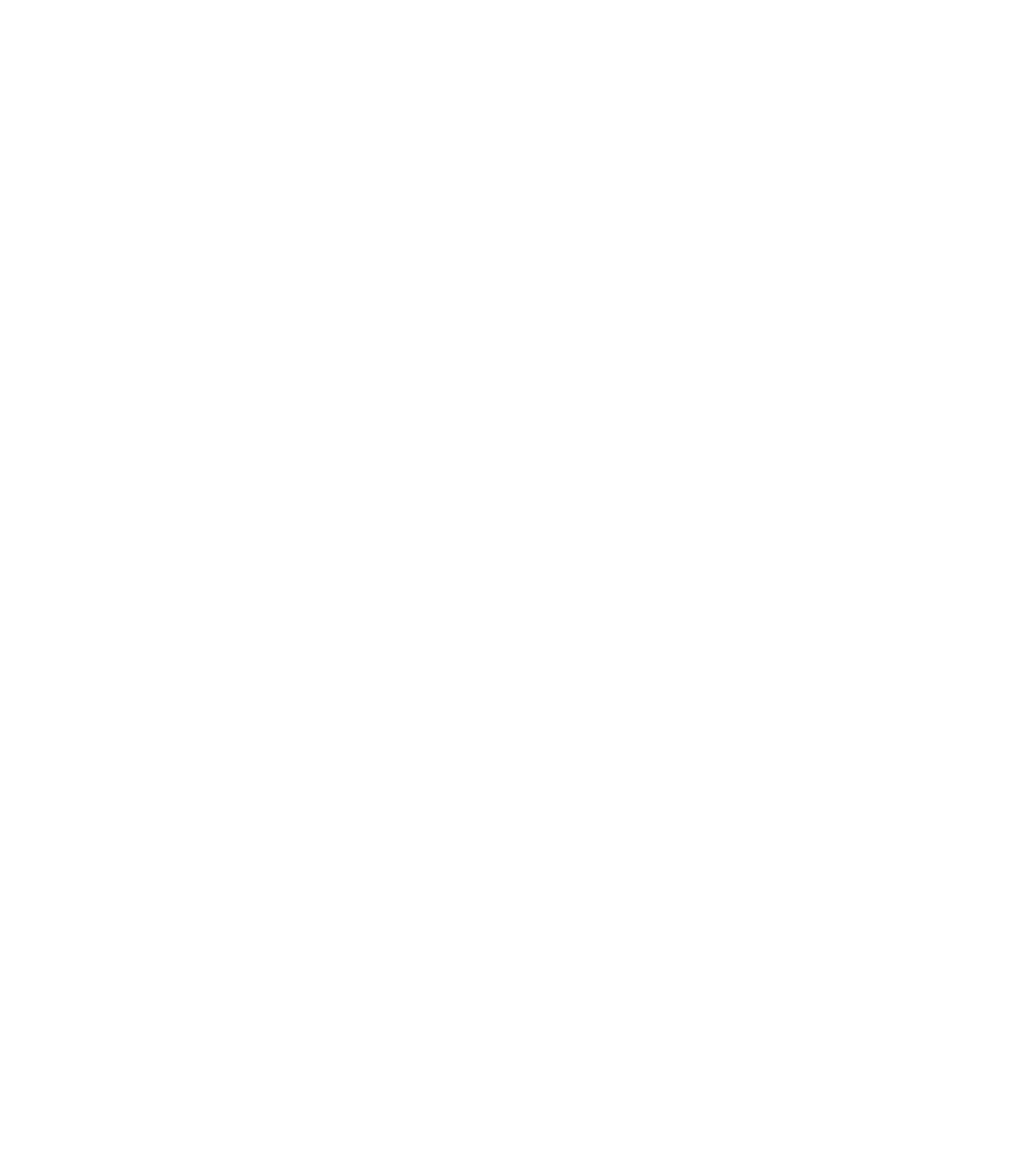
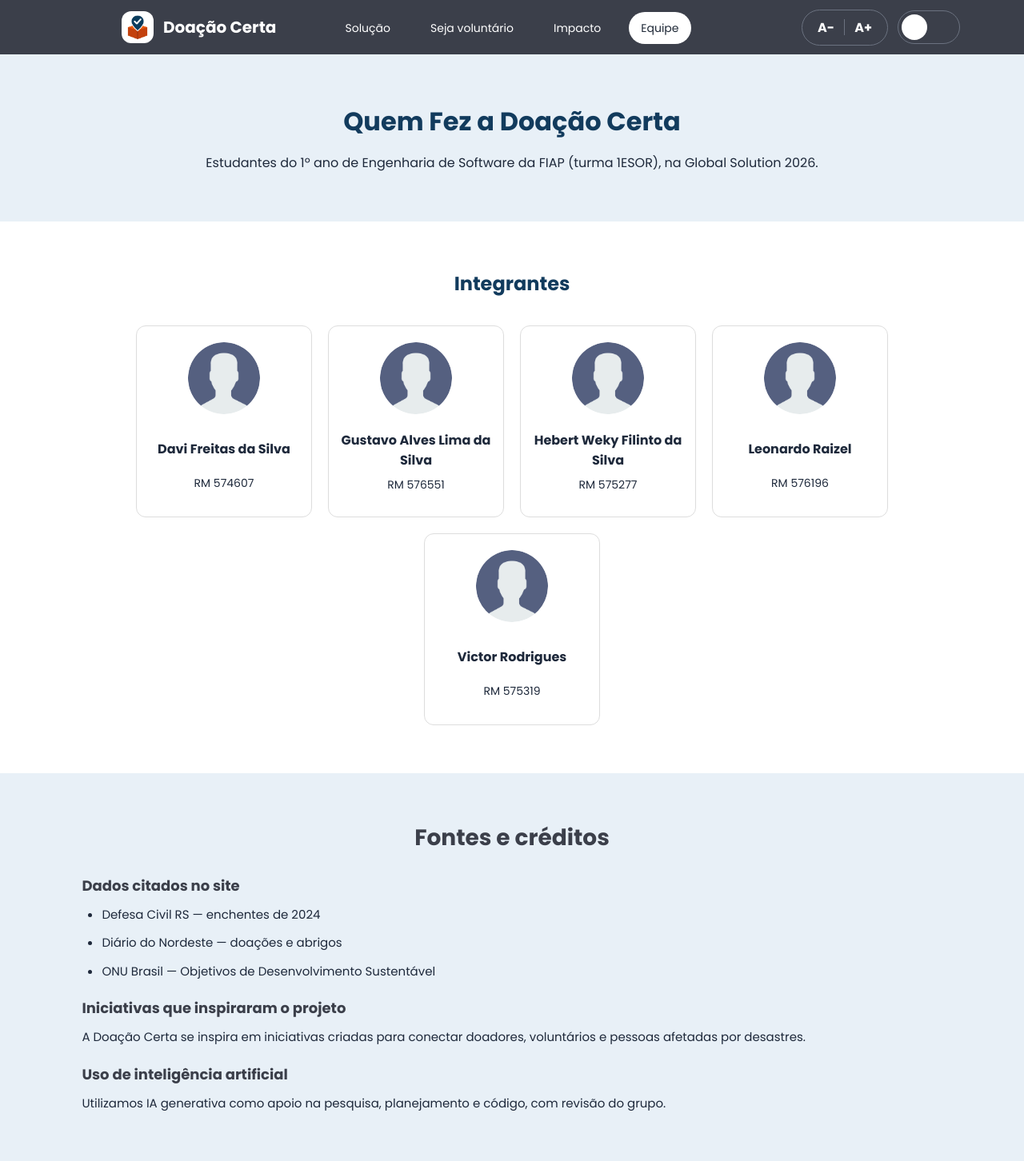
Before and after one commit to DevDaviFreitas/doacao-certa, a plain HTML site: page templates/equipe.html in a window 1280 px wide. Shown: the whole page at 80% size. Before the commit the page ends 800 px from the top, so only its background shows below. Drawn offline with Linux system fonts and the light colour scheme.

Commit message:
pag equipe finalizada

```diff
--- /dev/null
+++ b/css/equipe.css
@@ -0,0 +1,400 @@
+.equipe {
+    max-width: 900px;
+    margin: 40px auto;
+    padding: 20px;
+}
+
+.equipe h1 {
+    font-size: 32px;
+    color: #123B5D;
+    margin-bottom: 15px;
+}
+
+.equipe p {
+    font-size: 16px;
+    line-height: 1.6;
+}
+
+.integrantes {
+    max-width: 900px;
+    margin: 40px auto;
+    padding: 20px;
+}
+
+.integrantes h2 {
+    font-size: 24px;
+    color: #123B5D;
+    margin-bottom: 20px;
+}
+
+.card-integrante {
+    width: 160px;
+    padding: 20px;
+    border: 1px solid #ddd;
+    border-radius: 12px;
+    text-align: center;
+    background-color: #fff;
+}
+
+.card-integrante h3 {
+    font-size: 16px;
+    margin: 10px 0;
+}
+
+.card-integrante p {
+    font-size: 14px;
+    margin-bottom: 8px;
+}
+
+.card-integrante img {
+    width: 90px;
+    height: 90px;
+    object-fit: cover;
+    border-radius: 50%;
+}
+
+.integrantes {
+    display: flex;
+    flex-wrap: wrap;
+    gap: 15px;
+    justify-content: center;
+}
+
+.integrantes h2 {
+    width: 100%;
+}
+
+.card-integrante {
+    width: 160px;
+    padding: 20px;
+    text-align: center;
+    border: 1px solid #ddd;
+    border-radius: 12px;
+    background-color: white;
+}
+
+.integrantes {
+    max-width: 1100px;
+    margin: 40px auto;
+}
+
+.integrantes h2 {
+    margin-bottom: 25px;
+}
+
+.integrantes .cards {
+    display: flex;
+    justify-content: center;
+    flex-wrap: wrap;
+    gap: 20px;
+}
+
+.card-integrante {
+    width: 200px;
+    min-height: 230px;
+    padding: 20px 12px;
+    border: 1px solid #ddd;
+    border-radius: 12px;
+    text-align: center;
+}
+
+.card-integrante img {
+    width: 90px;
+    height: 90px;
+    object-fit: cover;
+    border-radius: 50%;
+    margin-bottom: 12px;
+}
+
+.card-integrante h3 {
+    font-size: 16px;
+    margin-bottom: 8px;
+}
+
+.card-integrante p {
+    font-size: 14px;
+}
+
+.card-integrante {
+    width: 200px;
+    min-height: 240px;
+    box-sizing: border-box;
+    display: flex;
+    flex-direction: column;
+    align-items: center;
+    justify-content: flex-start;
+}
+
+.card-integrante h3 {
+    min-height: 48px;
+    display: flex;
+    align-items: center;
+    justify-content: center;
+    text-align: center;
+    margin: 8px 0;
+}
+
+.card-integrante p {
+    margin: 0;
+}
+
+.fontes {
+    max-width: 900px;
+    margin: 60px auto;
+    padding: 25px;
+}
+
+.fontes h2 {
+    font-size: 26px;
+    color: #123B5D;
+    margin-bottom: 20px;
+}
+
+.fontes h3 {
+    font-size: 18px;
+    color: #123B5D;
+    margin: 25px 0 10px;
+}
+
+.fontes p,
+.fontes li {
+    font-size: 15px;
+    line-height: 1.7;
+}
+
+.fontes ul {
+    padding-left: 25px;
+}
+
+.integrantes h2 {
+    text-align: center;
+    margin-bottom: 30px;
+}
+
+.equipe {
+    margin-bottom: 50px;
+}
+
+.fontes {
+    margin-top: 60px;
+}
+
+.fontes h3 {
+    margin-top: 25px;
+    margin-bottom: 12px;
+}
+
+.cabecalho {
+    background: #424b57;
+    display: flex;
+    justify-content: space-between;
+    align-items: center;
+    padding: 15px 40px;
+}
+
+.logo {
+    display: flex;
+    align-items: center;
+    gap: 10px;
+    color: white;
+    font-weight: bold;
+}
+
+.logo img {
+    width: 40px;
+    height: 40px;
+    object-fit: contain;
+}
+
+.cabecalho nav {
+    display: flex;
+    align-items: center;
+    gap: 25px;
+}
+
+.cabecalho nav a {
+    color: white;
+    text-decoration: none;
+    font-size: 14px;
+}
+
+.cabecalho nav a.ativo {
+    background: white;
+    color: #424b57;
+    padding: 8px 15px;
+    border-radius: 20px;
+}
+
+.integrantes {
+    display: flex;
+    flex-wrap: wrap;
+    justify-content: center;
+    gap: 20px;
+    padding: 40px 20px;
+}
+
+.integrantes h2 {
+    width: 100%;
+    text-align: center;
+}
+
+.card-integrante {
+    width: 220px;
+    text-align: center;
+}
+
+.main1 {
+    display: block;
+    padding: 40px 20px;
+}
+
+.equipe {
+    text-align: center;
+    margin-bottom: 40px;
+}
+
+.integrantes {
+    max-width: 1100px;
+    margin: 0 auto;
+}
+
+.integrantes {
+    display: flex;
+    flex-wrap: wrap;
+    justify-content: center;
+    gap: 20px;
+    max-width: 800px;
+    margin: 0 auto;
+}
+
+.integrantes h2 {
+    width: 100%;
+    text-align: center;
+}
+
+.card-integrante {
+    width: 220px;
+    flex-shrink: 0;
+}
+
+.fontes {
+    max-width: 900px;
+    margin: 50px auto;
+    padding: 30px;
+    background: #E5E7EB;
+    border-radius: 15px;
+}
+
+.fontes h2 {
+    color: #3B3F4A;
+    font-size: 28px;
+    margin-bottom: 25px;
+    text-align: center;
+}
+
+.fontes h3 {
+    color: #3B3F4A;
+    margin: 20px 0 10px;
+}
+
+.fontes ul {
+    padding-left: 25px;
+}
+
+.fontes li {
+    margin-bottom: 10px;
+}
+
+.fontes p {
+    line-height: 1.7;
+}
+
+.integrantes {
+    padding-bottom: 10px;
+}
+
+.fontes {
+    margin-top: 10px;
+}
+
+.integrantes {
+    margin-top: 20px;
+}
+
+.integrantes h2 {
+    margin-bottom: 15px;
+}
+
+.equipe {
+    background-color: #F4F7FA;
+    border-radius: 0;
+    padding: 60px 8%;
+}
+
+.integrantes {
+    background-color: #FFFFFF;
+    padding: 60px 8%;
+}
+
+.fontes {
+    background-color: #F4F7FA;
+    border-radius: 0;
+    box-shadow: none;
+    padding: 60px 8%;
+}
+
+
+.equipe,
+.fontes {
+    max-width: none;
+    width: 100%;
+    margin: 0;
+    padding: 60px 8%;
+    box-sizing: border-box;
+    background-color: #E8F0F7;
+    border-radius: 0;
+    box-shadow: none;
+}
+
+
+.integrantes {
+    background-color: #FFFFFF;
+}
+
+
+.card-integrante {
+    background-color: #FFFFFF;
+}
+
+.integrantes {
+    max-width: none;
+    width: 100%;
+    margin: 0;
+    box-sizing: border-box;
+    background-color: #FFFFFF;
+}
+
+html, body {
+    margin: 0;
+    padding: 0;
+    width: 100%;
+}
+
+.equipe,
+.integrantes,
+.fontes {
+    width: 100%;
+    max-width: none;
+    margin-left: 0;
+    margin-right: 0;
+    box-sizing: border-box;
+}
+
+.main1 {
+    width: 100%;
+    max-width: none;
+    margin: 0;
+    padding: 0;
+    display: block;
+    box-sizing: border-box;
+}
--- a/templates/equipe.html
+++ b/templates/equipe.html
@@ -6,8 +6,103 @@
     <title>Document</title>
 
     <link rel="stylesheet" href="../css/styles.css">
+    <link rel="stylesheet" href="../css/principal.css">
+    <link rel="stylesheet" href="../css/equipe.css">
 </head>
 <body>
+    <header class="header">
+        <div class="logo1">
+            <a href="index.html" class="logo2">
+                <img src="../imagens/logo-doacao-certa.jpeg" alt="Logo Doação Certa" class="logo-icone">
+                <span class="logo-texto">Doação Certa</span>
+            </a>
+        </div>
+        <nav class="menu">
+            <ul>
+                <li><a href="solucao.html">Solução</a></li>
+                <li><a href="seja-voluntariado.html">Seja voluntário</a></li>
+                <li><a href="impacto.html">Impacto</a></li>
+                <li><a href="equipe.html" class="ativo">Equipe</a></li>
+            </ul>
+        </nav>
 
+        <div class="acoes">
+            <div class="fonte">
+                <button type="button" aria-label="Diminuir fonte">A-</button>
+                <span class="divisor"></span>
+                <button type="button" aria-label="Aumentar fonte">A+</button>
+            </div>
+
+            <div class="tema">
+                <button type="button" class="ativo" aria-label="Tema claro"><ion-icon
+                        name="sunny-outline"></ion-icon></button>
+                <button type="button" aria-label="Tema escuro"><ion-icon name="moon-outline"></ion-icon></button>
+            </div>
+        </div>
+    </header>
+
+    <main class="main1">
+<section class="equipe">
+    <h1>Quem Fez a Doação Certa</h1>
+    <p>Estudantes do 1º ano de Engenharia de Software da FIAP (turma 1ESOR), na Global Solution 2026.</p>
+</section>
+
+<section class="integrantes">
+    <h2>Integrantes</h2>
+    <div class="card-integrante">
+        <img src="../imagens/usuario.png" alt="Integrante 1">
+        <h3> Davi Freitas da Silva</h3>
+        <p>RM 574607</p>
+    </div>
+<div class="card-integrante">
+    <img src="../imagens/usuario.png" alt="Integrante 2">
+    <h3>Gustavo Alves Lima da Silva</h3>
+    <p>RM 576551</p>
+</div>
+
+<div class="card-integrante">
+    <img src="../imagens/usuario.png" alt="Integrante 3">
+    <h3>Hebert Weky Filinto da Silva</h3>
+    <p>RM 575277</p>
+</div>
+
+<div class="card-integrante">
+    <img src="../imagens/usuario.png" alt="Integrante 4">
+    <h3>Leonardo Raizel</h3>
+    <p>RM 576196</p>
+</div>
+
+<div class="card-integrante">
+    <img src="../imagens/usuario.png" alt="Integrante 5">
+    <h3>Victor Rodrigues</h3>
+    <p>RM 575319</p>
+</div>
+
+        </section>
+        <section class="fontes">
+    <h2>Fontes e créditos</h2>
+
+    <h3>Dados citados no site</h3>
+    <ul>
+        <li>Defesa Civil RS — enchentes de 2024</li>
+        <li>Diário do Nordeste — doações e abrigos</li>
+        <li>ONU Brasil — Objetivos de Desenvolvimento Sustentável</li>
+    </ul>
+
+    <h3>Iniciativas que inspiraram o projeto</h3>
+    <p>
+        A Doação Certa se inspira em iniciativas
+        criadas para conectar doadores, voluntários
+        e pessoas afetadas por desastres.
+    </p>
+
+    <h3>Uso de inteligência artificial</h3>
+    <p>
+        Utilizamos IA generativa como apoio
+        na pesquisa, planejamento e código,
+        com revisão do grupo.
+    </p>
+</section>
+    </main>
 </body>
 </html>
```
Also changed, not shown: imagens/usuario.png (added).
